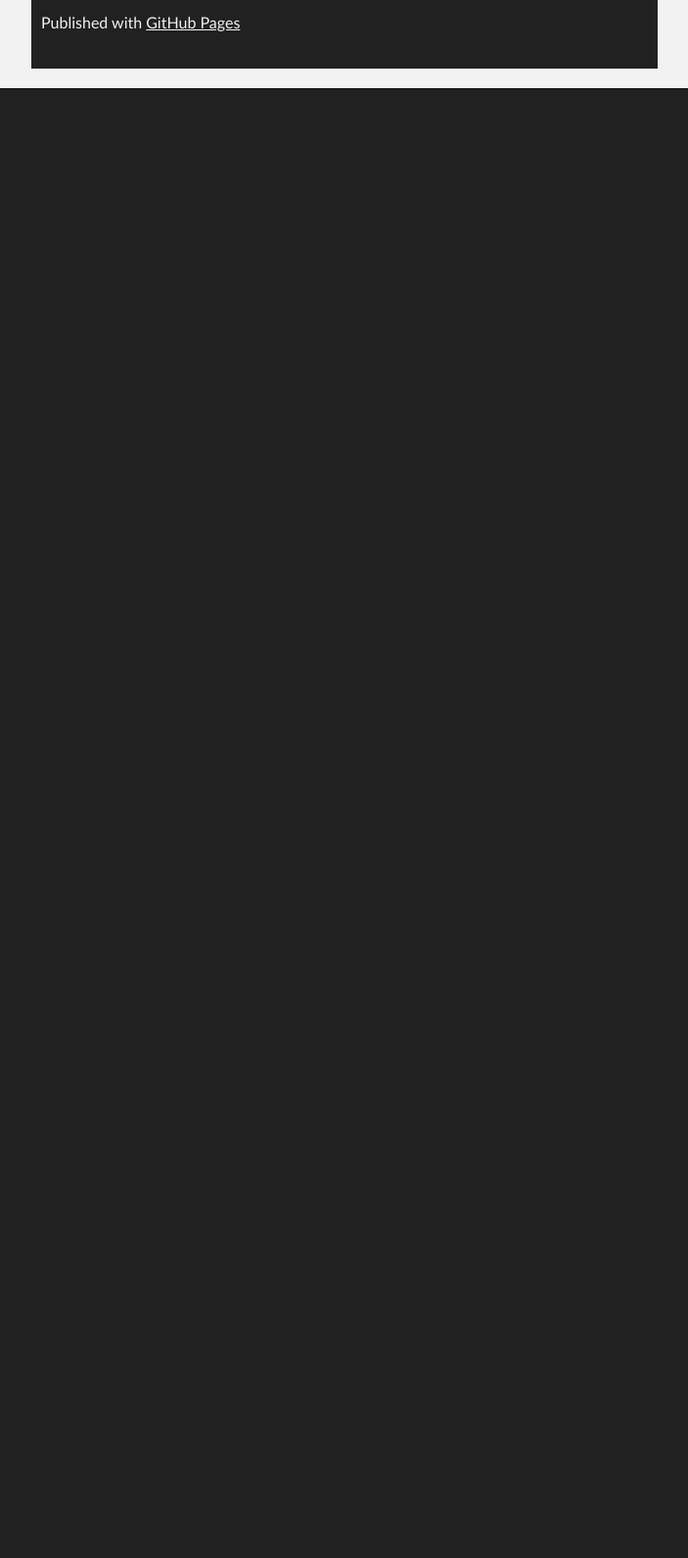
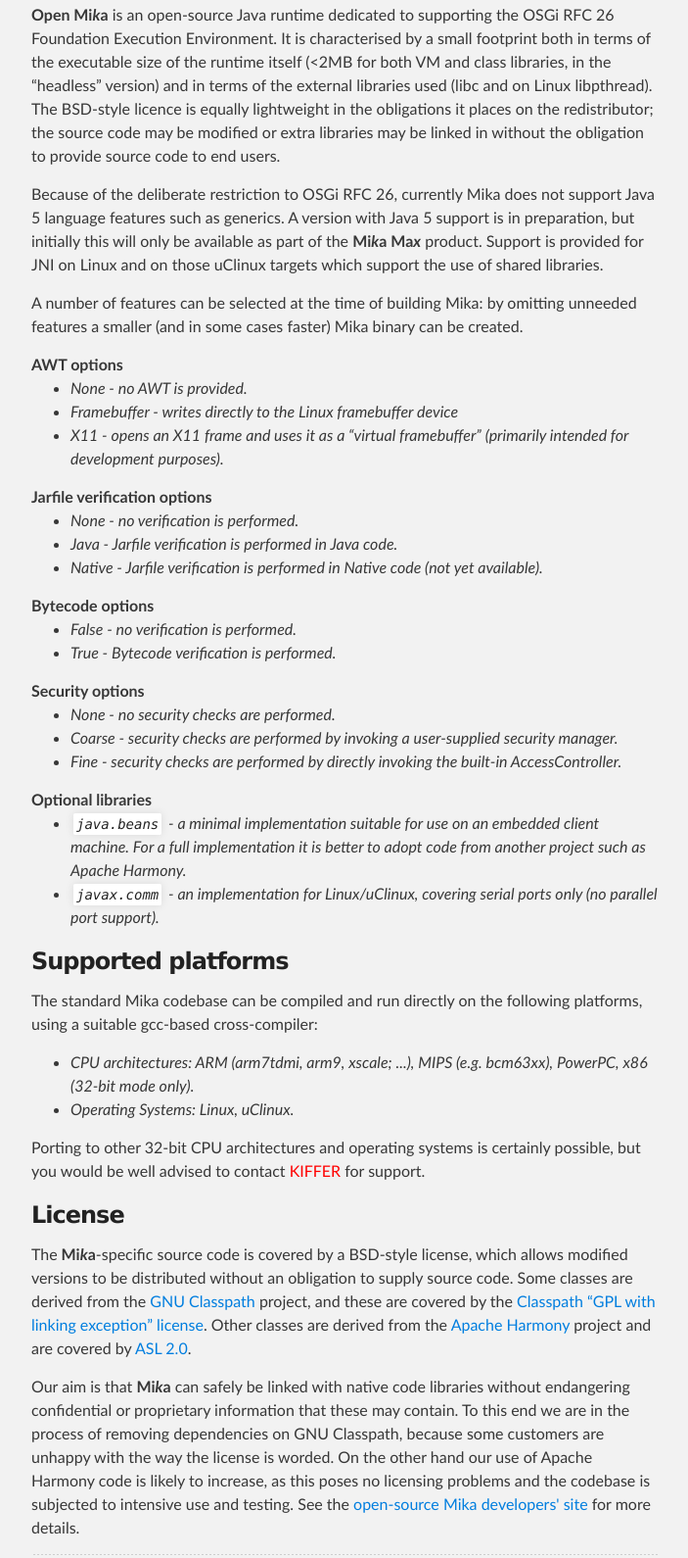
Before and after one commit to kifferltd/kifferltd.github.io, a plain HTML site: page index.html in a window 1280 px wide. Shown: the part 289-1879 px from the top of the page at 98% size, without its empty margins (288-991 px from the left). Before the commit the page ends 800 px from the top, so only its background shows below. Drawn offline with Linux system fonts and the light colour scheme.

Commit message:
Inser some content stolen from KIFFER.be.

```diff
--- a/index.html
+++ b/index.html
@@ -27,8 +27,52 @@
     <!-- MAIN CONTENT -->
     <div id="main_content_wrap" class="outer">
       <section id="main_content" class="inner">
-        <h3>
-<a id="welcome-to-github-pages" class="anchor" href="#welcome-to-github-pages" aria-hidden="true"><span class="octicon octicon-link"></span></a>Welcome to GitHub Pages.</h3>
+            <h2><a href="https://github.com/kifferltd/open-mika/"></a>Open Mika</a></h2>
+      <p><strong>Open Mi<em>k</em>a</strong> is an open-source Java runtime dedicated to supporting the OSGi RFC 26 Foundation Execution Environment. It is characterised by a small footprint both in terms of the executable size of the runtime itself (&lt;2MB for both VM and class libraries, in the &ldquo;headless&rdquo; version) and in terms of the external libraries used (libc and on Linux libpthread). The BSD-style licence is equally lightweight in the obligations it places on the redistributor; the source code may be modified or extra libraries may be linked in without the obligation to provide source code to end users.</p>
+      <p>Because of the deliberate restriction to  OSGi RFC 26, currently Mika does not support Java 5 language features such as generics. A version with Java 5 support is in preparation, but initially this will only be available as part of the <strong>Mi<em>k</em>a Ma<em>x</em></strong> product. Support is provided for JNI on Linux and on those uClinux targets which support the use of shared libraries.</p>
+      <p>A number of features can be selected at the time of building Mika: by omitting unneeded features a smaller (and in some cases faster) Mika binary can be created.</p>
+      <dl><dt>AWT options </dt><dd>
+      <ul>
+      <li>None - no AWT is provided. </li>
+      <li>Framebuffer - writes directly to the Linux framebuffer device </li>
+      <li>X11 - opens an X11 frame and uses it as a &ldquo;virtual framebuffer&rdquo;         (primarily intended for development purposes). </li>
+      </ul>
+      </dd><dt>Jarfile verification options </dt><dd>
+      <ul>
+      <li>None - no verification is performed. </li>
+      <li>Java - Jarfile verification is performed in Java code. </li>
+      <li>Native - Jarfile verification is performed in Native code         (not yet available). </li>
+      </ul>
+      </dd><dt>Bytecode options </dt><dd>
+      <ul>
+      <li>False - no verification is performed. </li>
+      <li>True - Bytecode verification is performed. </li>
+      </ul>
+      </dd><dt>Security options </dt><dd>
+      <ul>
+      <li>None - no security checks are performed. </li>
+      <li>Coarse - security checks are performed by invoking a user-supplied         security manager. </li>
+      <li>Fine - security checks are performed by directly invoking the          built-in AccessController. </li>
+      </ul>
+      </dd><dt>Optional libraries </dt><dd>
+      <ul>
+      <li><code>java.beans</code> - a minimal implementation suitable for use     on an embedded client machine. For a full implementation it is better     to adopt code from another project such as Apache Harmony. </li>
+      <li><code>javax.comm</code> - an implementation for Linux/uClinux,     covering serial ports only (no parallel port support). </li>
+      </ul>
+      </dd></dl>
+      <h3>Supported platforms</h3>
+      <p>The standard Mika codebase can be compiled and run directly on the following platforms, using a suitable gcc-based cross-compiler:</p>
+      <dl><dd>
+      <ul>
+      <li>CPU architectures: ARM (arm7tdmi, arm9, xscale; ...), MIPS (e.g. bcm63xx), PowerPC, x86 (32-bit mode only).</li>
+      <li>Operating Systems: Linux, uClinux.</li>
+      </ul>
+      </dd></dl>
+      <p>Porting to other 32-bit CPU architectures and operating systems is certainly possible, but you would be well advised to contact <span style="color:red">KIFFER</span> for support.</p>
+      <h3>License</h3>
+      <p>The<strong> Mi<em>k</em>a</strong>-specific source code is covered by a BSD-style license, which allows modified versions to be distributed without an obligation to supply source code. Some classes are derived from the <a href="http://www.gnu.org/software/classpath/">GNU Classpath</a> project, and these are covered by the <a href="http://www.gnu.org/software/classpath/license.html">Classpath &ldquo;GPL with linking exception&rdquo; license</a>. Other classes are derived from the <a href="http://harmony.apache.org/">Apache Harmony</a> project and are covered by <a href="http://harmony.apache.org/license.html">ASL 2.0</a>.</p>
+      <p>Our aim is that <strong>Mi<em>k</em>a</strong> can safely be linked with native code libraries without endangering confidential or proprietary information that these may contain. To this end we are in the process of removing dependencies on GNU Classpath, because some customers are unhappy with the way the license is worded. On the other hand our use of Apache Harmony code is likely to increase, as this poses no licensing problems and the codebase is subjected to intensive use and testing.  See the  <a href="/mika/trac/">open-source Mika developers' site</a> for more details.</p>
+      <hr>
 
 
     <!-- FOOTER  -->
```
